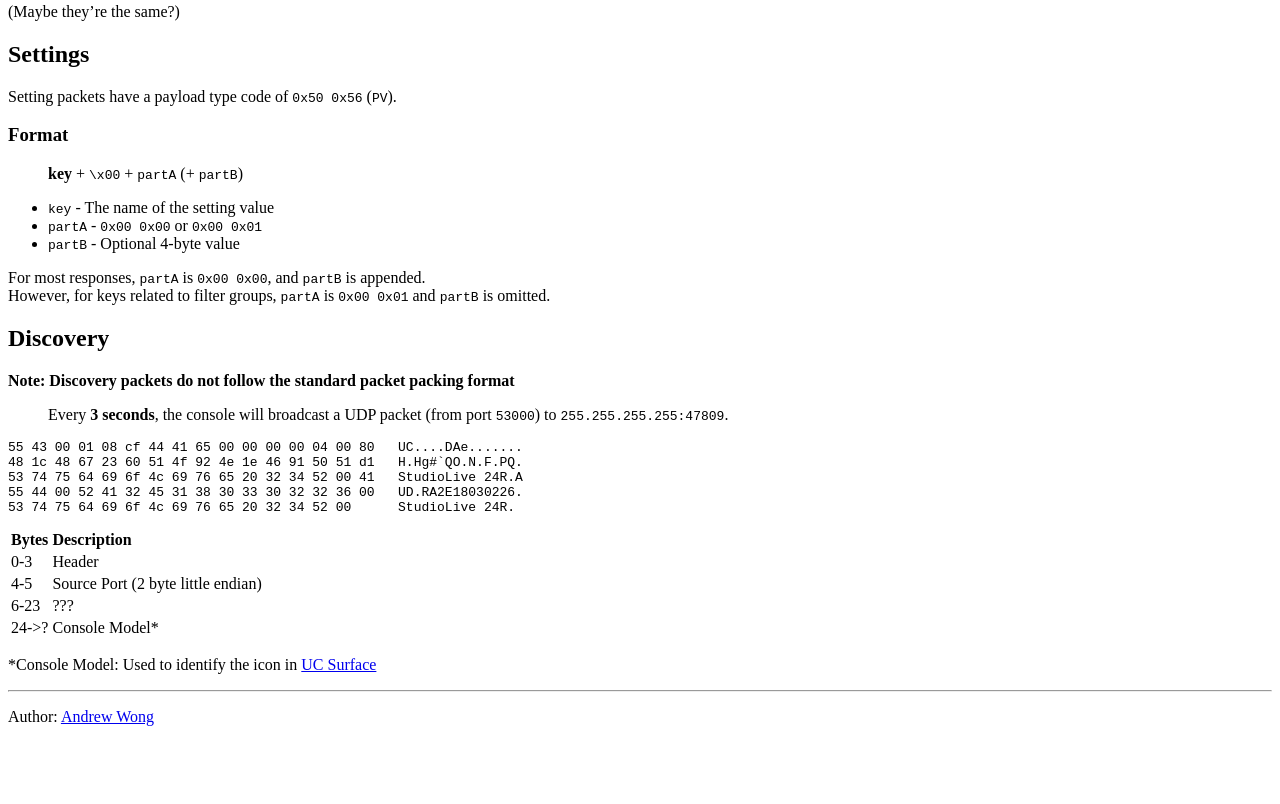
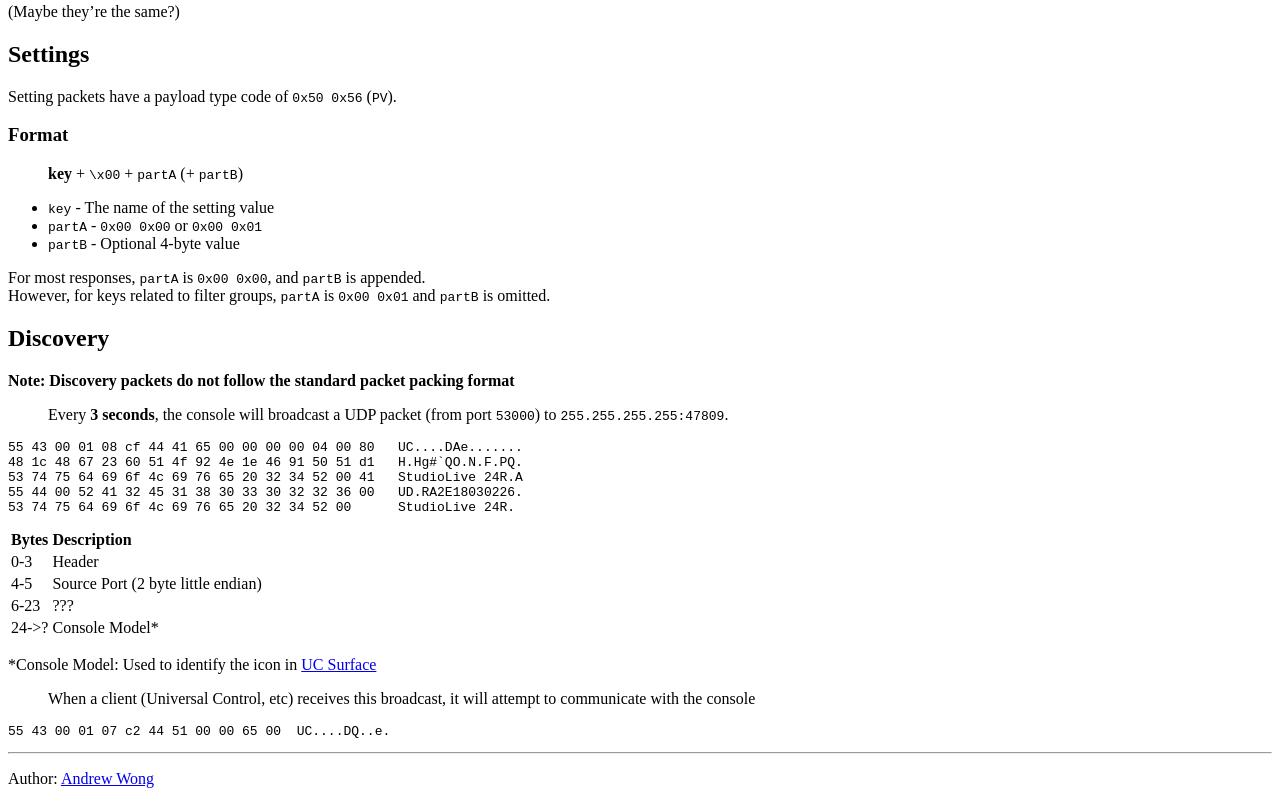
Before and after one commit to featherbear/presonus-studiolive-api, a plain HTML site: page packet.html in a window 1280 px wide. Shown: the part 2448-3252 px from the top of the page. Before the commit the page ends 3190 px from the top, so only its background shows below. Drawn offline with Linux system fonts and the light colour scheme.

Commit message:
Automated deployment: Thu Dec 24 04:51:07 UTC 2020 74a60cfaff2dc3f25b396e4bc5ff2c7fd5445c9e

```diff
--- a/packet.html
+++ b/packet.html
@@ -370,6 +370,10 @@ However, for keys related to filter groups, <code>partA</code> is <code>0x00 0x0
 </tbody>
 </table>
 <p>*Console Model: Used to identify the icon in <a href="https://www.presonus.com/products/UC-Surface">UC Surface</a></p>
+<blockquote>
+<p>When a client (Universal Control, etc) receives this broadcast, it will attempt to communicate with the console</p>
+</blockquote>
+<pre><code>55 43 00 01 07 c2 44 51 00 00 65 00  UC....DQ..e.</code></pre>
 <hr />
 <p>Author: <a href="https://github.com/featherbear">Andrew Wong</a></p>
 </body>
```
